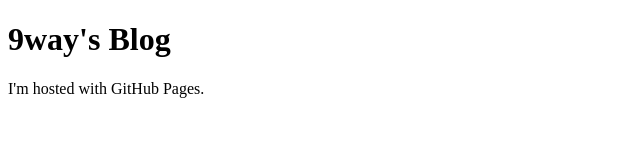
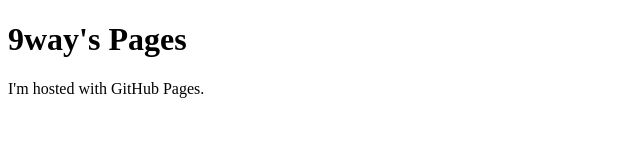
Before and after one commit to 9way/9way.github.io, a plain HTML site: page index.html in a window 1280 px wide. Shown: the full height of the page, 0-640 px from the left. Drawn offline with Linux system fonts and the light colour scheme.

```diff
--- a/index.html
+++ b/index.html
@@ -1,7 +1,7 @@
 <!DOCTYPE html>
 <html>
 <body>
-<h1>9way's Blog</h1>
+<h1>9way's Pages</h1>
 <p>I'm hosted with GitHub Pages.</p>
 </body>
 </html>
```
Also changed, not shown: 1 other file.
